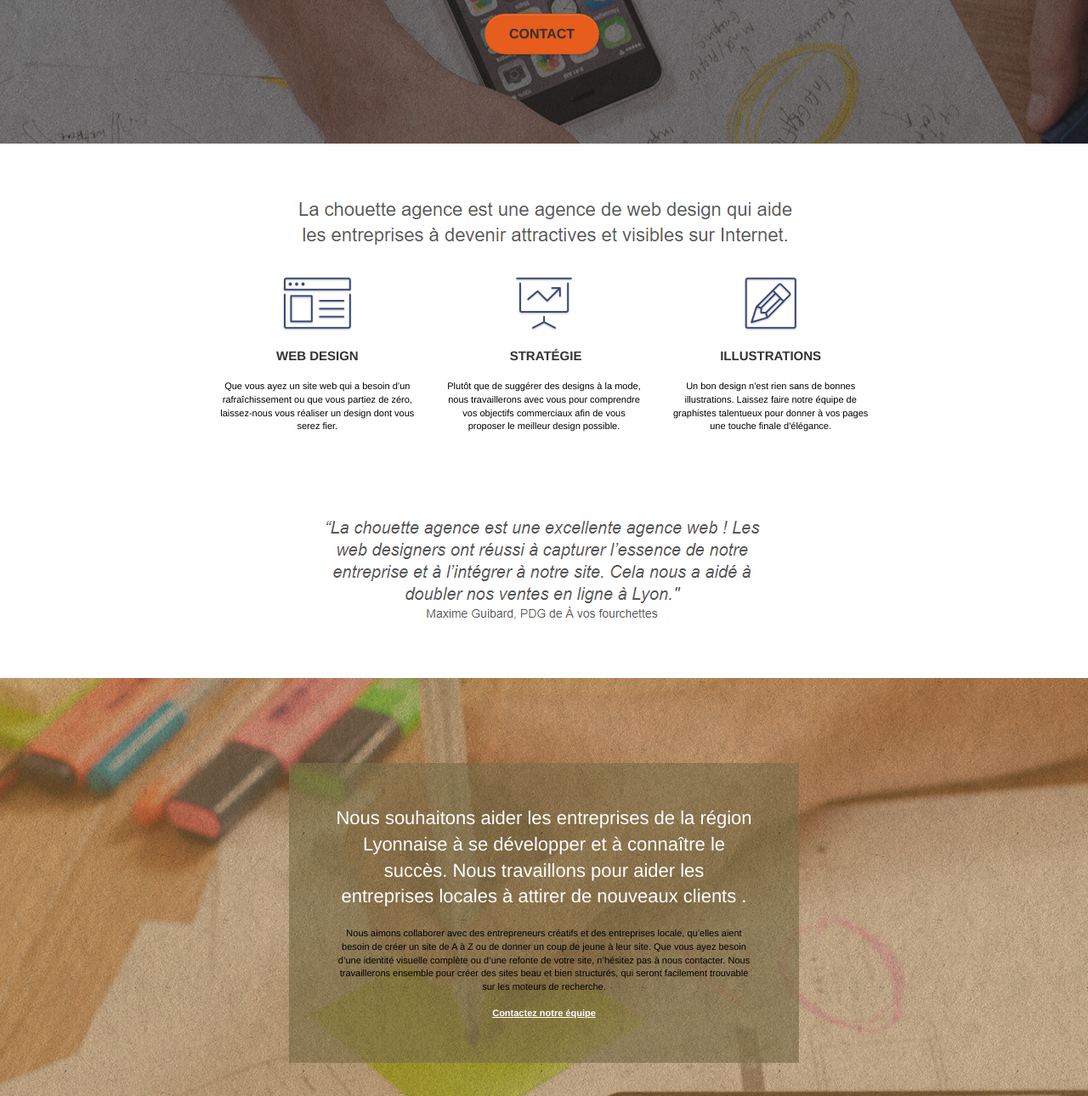
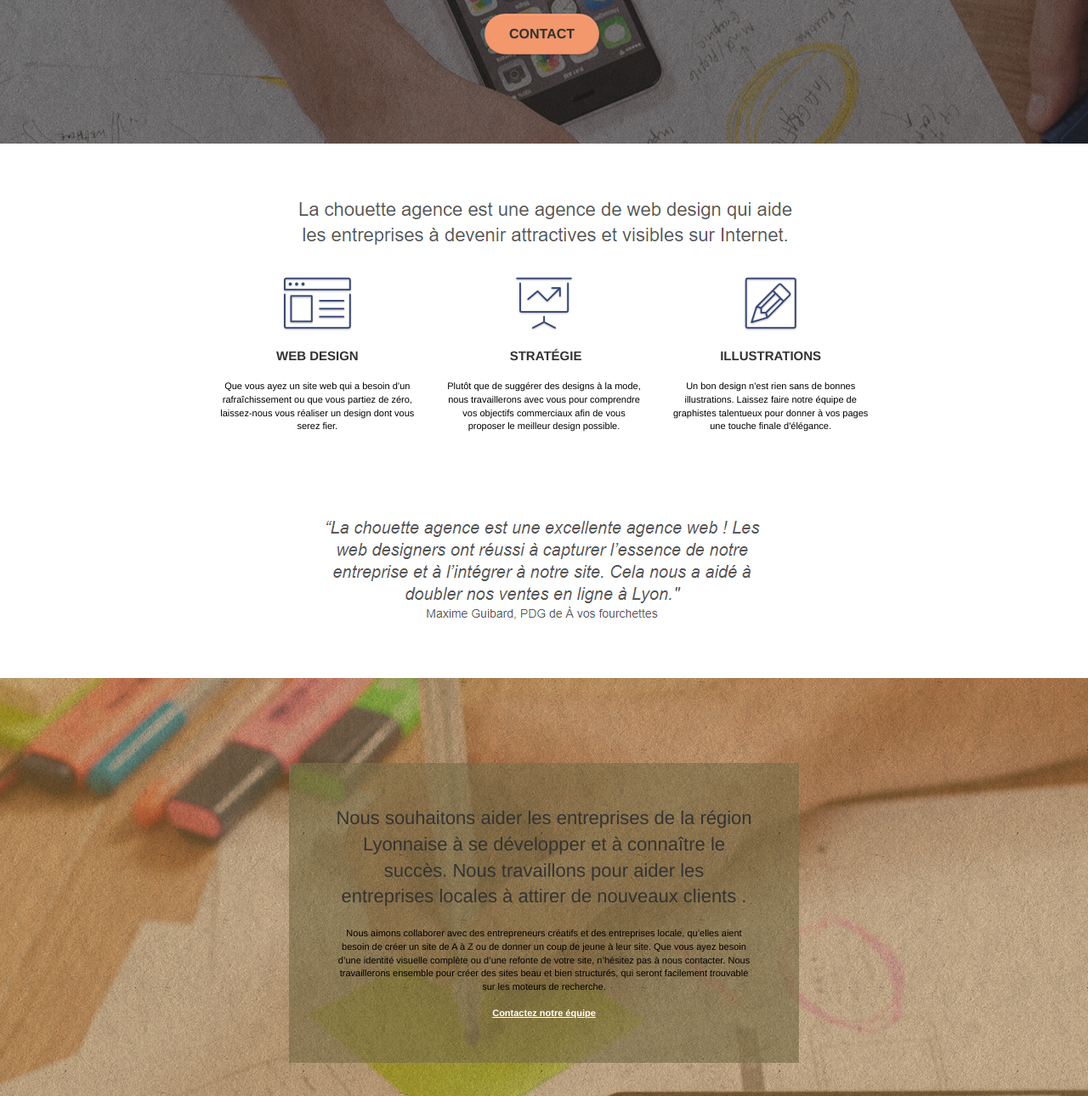
Before and after one commit to Fabdev31/FabriceRosamond_4_03122020, a website: page Starting website/index.html in a window 1280 px wide. Shown: the part 386-1676 px from the top of the page at 85% size. Drawn offline with Linux system fonts and the light colour scheme; files that its build step writes are made by us from their sources; files whose address does not match are found by name.

Commit message:
retour couleur de base

```diff
--- a/style.css
+++ b/style.css
@@ -773,15 +773,15 @@ h4 {
 }
 
 .bgc-atomic-tangerine {
-    background-color: #de6831;
+    background-color: #F3976C;
 }
 
 .tc-white {
-    color: #fff!important;
+    color: #333!important;
 }
 
 .btn-atomic-tangerine {
-    background: #e65d1d;
+    background: #F3976C;
     color: #333!important;
 }
 
```
